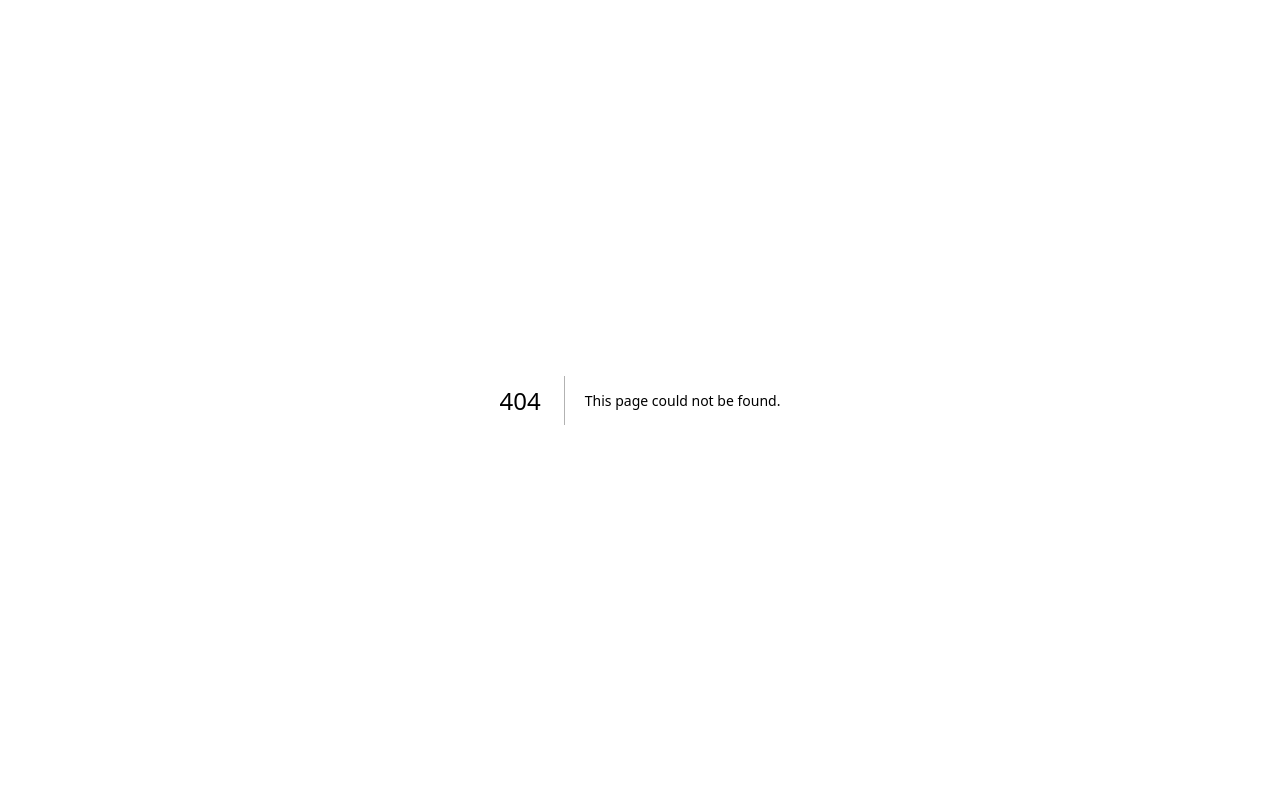
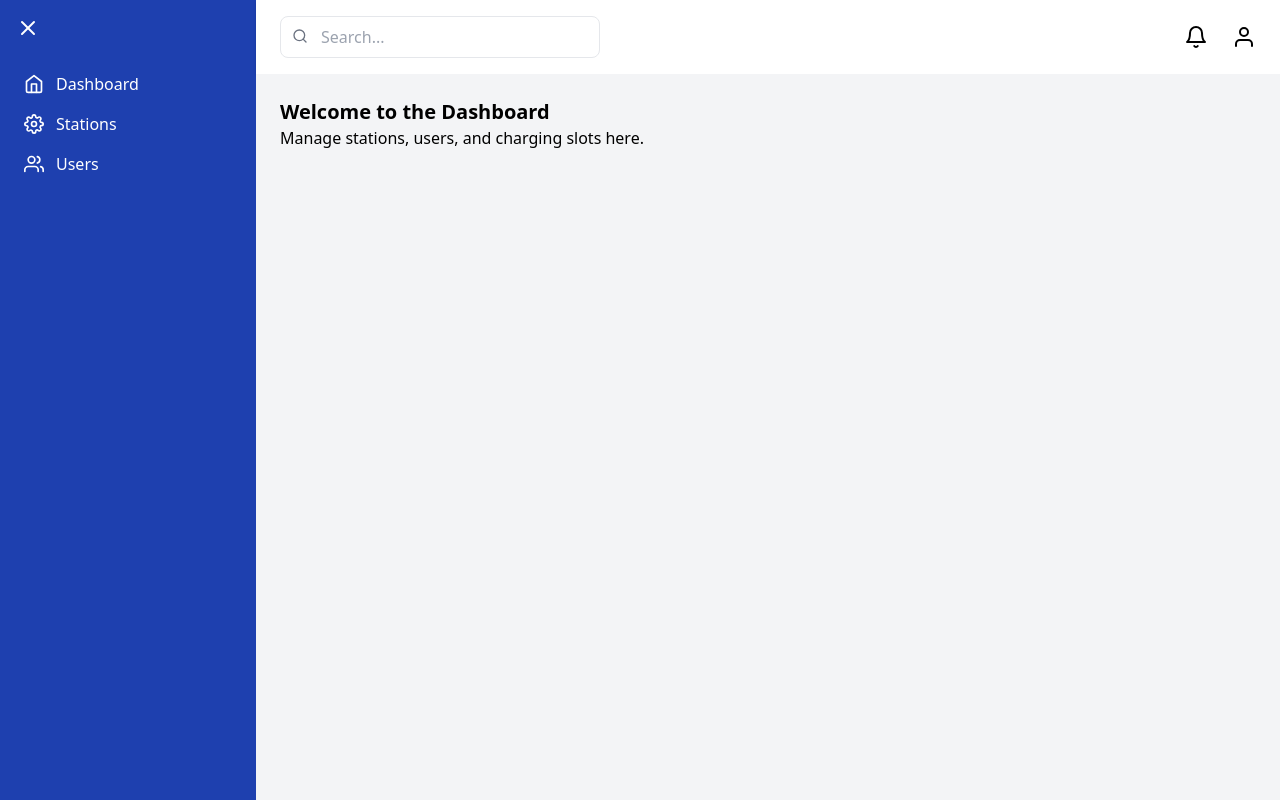
Before and after one commit to suhan647/find-ev, a Next.js app: page /dashboard in a window 1280 px wide. Before the commit this address had no page. Built offline with nearby package versions, Linux system fonts and the light colour scheme.

Commit message:
ui added

```diff
--- /dev/null
+++ b/app/dashboard/components/DashboardContent.js
@@ -0,0 +1,8 @@
+export default function DashboardContent({ title, children }) {
+    return (
+      <div>
+        <h1 className="text-xl font-bold">{title}</h1>
+        {children}
+      </div>
+    );
+  }
--- /dev/null
+++ b/app/dashboard/components/Sidebar.js
@@ -0,0 +1,43 @@
+"use client";
+import Link from "next/link";
+import { useState } from "react";
+import { FiMenu, FiX, FiHome, FiUsers, FiSettings } from "react-icons/fi";
+
+const Sidebar = () => {
+  const [open, setOpen] = useState(true);
+
+  return (
+    <aside className={`bg-blue-800 text-white h-screen p-4 transition-all ${open ? "w-64" : "w-16"}`}>
+      {/* Toggle Button */}
+      <button onClick={() => setOpen(!open)} className="text-white mb-6">
+        {open ? <FiX size={24} /> : <FiMenu size={24} />}
+      </button>
+
+      {/* Navigation Links */}
+      <nav className="space-y-4">
+        <Link href="/dashboard">
+          <div className="flex items-center gap-3 cursor-pointer hover:bg-blue-700 p-2 rounded">
+            <FiHome size={20} />
+            {open && <span>Dashboard</span>}
+          </div>
+        </Link>
+
+        <Link href="/dashboard/stations">
+          <div className="flex items-center gap-3 cursor-pointer hover:bg-blue-700 p-2 rounded">
+            <FiSettings size={20} />
+            {open && <span>Stations</span>}
+          </div>
+        </Link>
+
+        <Link href="/dashboard/users">
+          <div className="flex items-center gap-3 cursor-pointer hover:bg-blue-700 p-2 rounded">
+            <FiUsers size={20} />
+            {open && <span>Users</span>}
+          </div>
+        </Link>
+      </nav>
+    </aside>
+  );
+};
+
+export default Sidebar;
--- /dev/null
+++ b/app/dashboard/components/Topbar.js
@@ -0,0 +1,26 @@
+"use client";
+import { FiSearch, FiBell, FiUser } from "react-icons/fi";
+
+const Topbar = () => {
+  return (
+    <header className="bg-white shadow flex items-center justify-between px-6 py-4">
+      {/* Search Bar */}
+      <div className="relative">
+        <input
+          type="text"
+          placeholder="Search..."
+          className="border rounded-lg py-2 pl-10 pr-4 w-80"
+        />
+        <FiSearch className="absolute left-3 top-3 text-gray-500" />
+      </div>
+
+      {/* Right Icons */}
+      <div className="flex items-center gap-6">
+        <FiBell size={24} className="cursor-pointer" />
+        <FiUser size={24} className="cursor-pointer" />
+      </div>
+    </header>
+  );
+};
+
+export default Topbar;
--- /dev/null
+++ b/app/dashboard/layout.js
@@ -0,0 +1,23 @@
+"use client";
+import Sidebar from "./components/Sidebar";
+import Topbar from "./components/Topbar";
+
+export default function DashboardLayout({ children }) {
+  return (
+    <div className="flex h-screen">
+      {/* Sidebar */}
+      <Sidebar />
+
+      {/* Main Content */}
+      <div className="flex-1 flex flex-col">
+        {/* Topbar */}
+        <Topbar />
+
+        {/* Dynamic Content */}
+        <main className="p-6 bg-gray-100 flex-1 overflow-auto">
+          {children}
+        </main>
+      </div>
+    </div>
+  );
+}
--- /dev/null
+++ b/app/dashboard/page.js
@@ -0,0 +1,10 @@
+"use client";
+import DashboardContent from "./components/DashboardContent";
+
+export default function DashboardPage() {
+  return (
+    <DashboardContent title="Welcome to the Dashboard">
+      <p>Manage stations, users, and charging slots here.</p>
+    </DashboardContent>
+  );
+}
--- /dev/null
+++ b/app/dashboard/stations/AddStationForm.js
@@ -0,0 +1,44 @@
+"use client";
+import { useState } from "react";
+import { addStation } from "./api";
+
+export default function AddStationForm({ onStationAdded }) {
+  const [name, setName] = useState("");
+  const [location, setLocation] = useState("");
+  const [maxEVs, setMaxEVs] = useState("");
+  const [availableSlots, setAvailableSlots] = useState("");
+
+  async function handleSubmit(e) {
+    e.preventDefault();
+
+    if (!name || !location || !maxEVs || !availableSlots) {
+      alert("All fields are required");
+      return;
+    }
+
+    await addStation({ name, location, maxEVs, availableSlots });
+    onStationAdded(); // Refresh list after adding
+
+    // Clear form
+    setName("");
+    setLocation("");
+    setMaxEVs("");
+    setAvailableSlots("");
+  }
+
+  return (
+    <form onSubmit={handleSubmit} className="bg-white p-6 shadow rounded-lg">
+      <h2 className="text-xl font-bold mb-4">Add Station</h2>
+
+      <input type="text" placeholder="Station Name" value={name} onChange={(e) => setName(e.target.value)} className="border p-2 w-full mb-3" />
+
+      <input type="text" placeholder="Location" value={location} onChange={(e) => setLocation(e.target.value)} className="border p-2 w-full mb-3" />
+
+      <input type="number" placeholder="Max EVs" value={maxEVs} onChange={(e) => setMaxEVs(e.target.value)} className="border p-2 w-full mb-3" />
+
+      <input type="number" placeholder="Available Slots" value={availableSlots} onChange={(e) => setAvailableSlots(e.target.value)} className="border p-2 w-full mb-3" />
+
+      <button type="submit" className="bg-blue-600 text-white px-4 py-2 rounded">Add</button>
+    </form>
+  );
+}
--- /dev/null
+++ b/app/dashboard/stations/StationList.js
@@ -0,0 +1,35 @@
+"use client";
+import { useEffect, useState } from "react";
+import { fetchStations, deleteStation } from "./api";
+
+export default function StationList() {
+  const [stations, setStations] = useState([]);
+
+  useEffect(() => {
+    loadStations();
+  }, []);
+
+  async function loadStations() {
+    const data = await fetchStations();
+    setStations(data);
+  }
+
+  async function handleDelete(id) {
+    await deleteStation(id);
+    loadStations(); // Refresh list after deletion
+  }
+
+  return (
+    <div className="bg-white p-6 shadow rounded-lg">
+      <h2 className="text-xl font-bold mb-4">Stations</h2>
+      <ul>
+        {stations.map((station) => (
+          <li key={station._id} className="flex justify-between p-2 border-b">
+            <span>{station.name} - {station.slots} slots</span>
+            <button onClick={() => handleDelete(station._id)} className="text-red-500">Delete</button>
+          </li>
+        ))}
+      </ul>
+    </div>
+  );
+}
--- /dev/null
+++ b/app/dashboard/stations/api.js
@@ -0,0 +1,31 @@
+const API_URL = "https://3000-suhan647-findev-euwyfolx1va.ws-us118.gitpod.io/api/stations"; // Update with actual URL
+
+// Fetch all stations
+export async function fetchStations() {
+  const res = await fetch(API_URL);
+  return res.json();
+}
+
+// Add a new station
+export async function addStation(stationData) {
+  const res = await fetch(API_URL, {
+    method: "POST",
+    headers: { "Content-Type": "application/json" },
+    body: JSON.stringify(stationData),
+  });
+  return res.json();
+}
+
+// Delete a station
+export async function deleteStation(id) {
+    const res = await fetch(`${API_URL}/${id}`, {
+      method: "DELETE",
+    });
+
+    if (!res.ok) {
+      const errorData = await res.json();
+      throw new Error(errorData.message || "Failed to delete station");
+    }
+
+    return res.json();
+  }
--- /dev/null
+++ b/app/dashboard/stations/page.js
@@ -0,0 +1,16 @@
+"use client";
+import { useState } from "react";
+import AddStationForm from "./AddStationForm";
+import StationList from "./StationList";
+
+export default function StationsPage() {
+  const [refresh, setRefresh] = useState(false);
+
+  return (
+    <div className="p-6">
+      <h1 className="text-2xl font-bold mb-4">Station Management</h1>
+      <AddStationForm onStationAdded={() => setRefresh(!refresh)} />
+      <StationList key={refresh} />
+    </div>
+  );
+}
--- /dev/null
+++ b/app/dashboard/users/page.js
@@ -0,0 +1,8 @@
+export default function UsersPage() {
+    return (
+      <div>
+        <h1 className="text-xl font-bold">User Management</h1>
+        <p>Here you can view, add, and remove users.</p>
+      </div>
+    );
+  }
--- a/package.json
+++ b/package.json
@@ -16,6 +16,7 @@
     "react": "^19.0.0",
     "react-dom": "^19.0.0",
     "react-hook-form": "^7.54.2",
+    "react-icons": "^5.5.0",
     "yup": "^1.6.1"
   },
   "devDependencies": {
```
Also changed, not shown: 1 other file (tests, documents, lock files or other folders).
